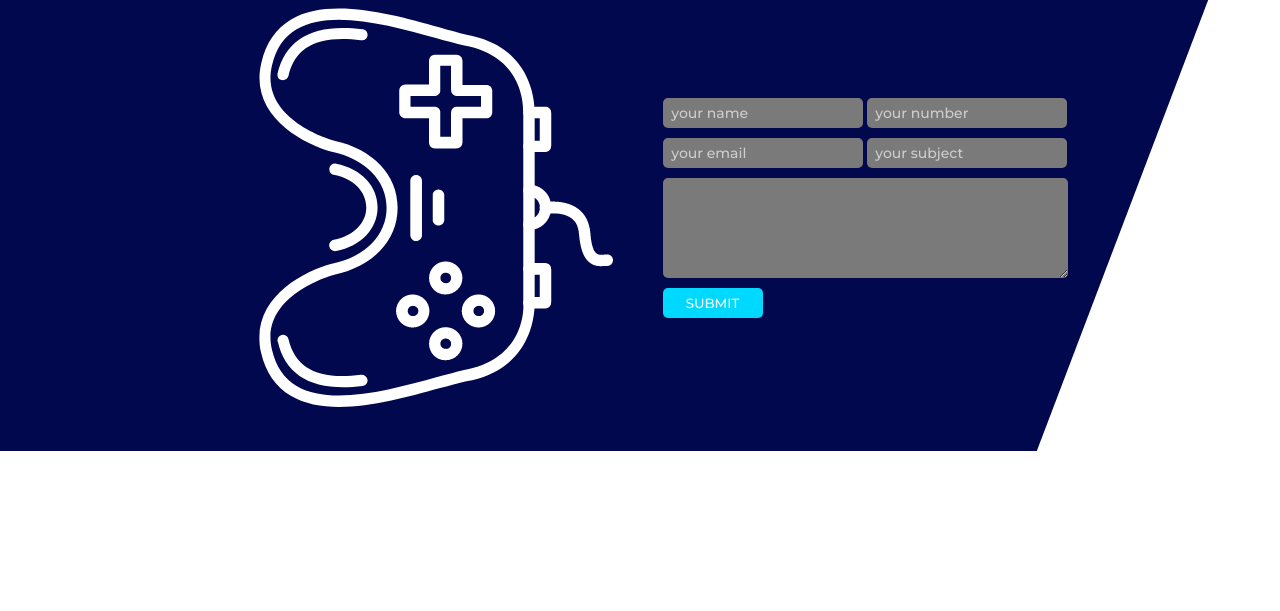
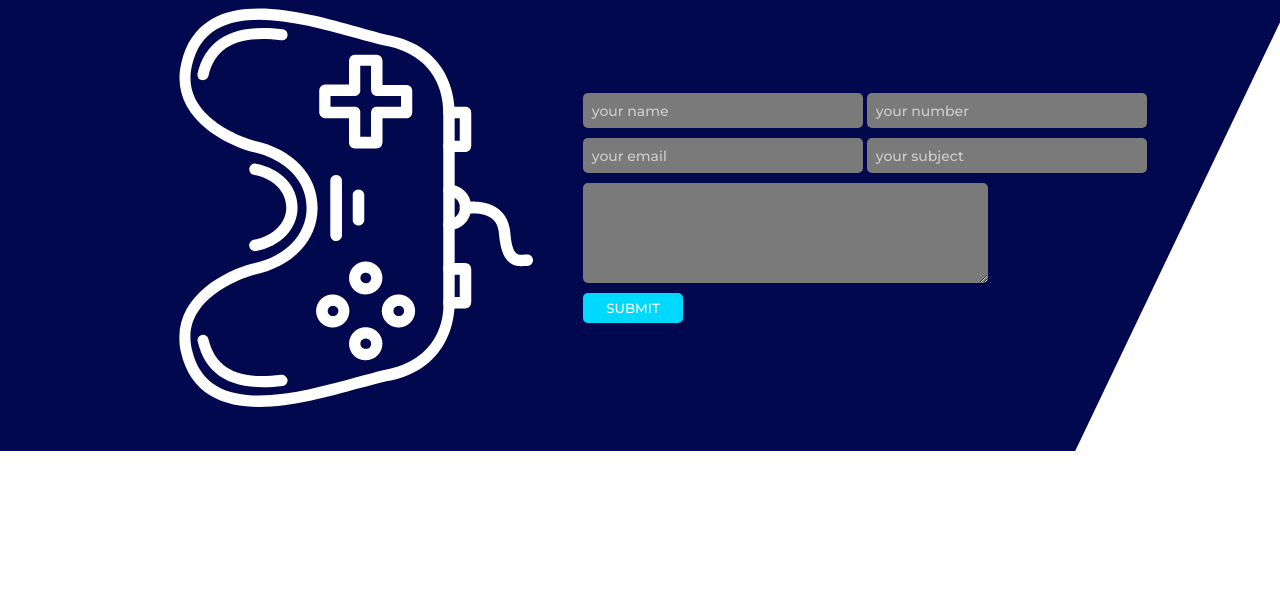
Before and after one commit to Antonio55001A/ForumInvio, a plain HTML site: page index.html in a window 1280 px wide. Shown: the part 189-800 px from the top of the page. Drawn offline with nearby package versions, Linux system fonts and the light colour scheme.

Commit message:
SSS
ZOOM INPUT

```diff
--- a/style.css
+++ b/style.css
@@ -11,7 +11,7 @@
     height: 80vh;
     background-color: #02084D;
     width: 100%;
-    clip-path: polygon(0 0, 100% 0, 81% 100%, 0% 100%);
+    clip-path: polygon(100% 0, 100% 21%, 100% 33%, 84% 100%, 25% 100%, 0 100%, 0 0);
 
 
   }
@@ -66,8 +66,8 @@
 }
 
 .small-input{
-    width: 200px;
-    height: 30px;
+  width: 280px;
+  height: 35px;
 
 }
 
```
